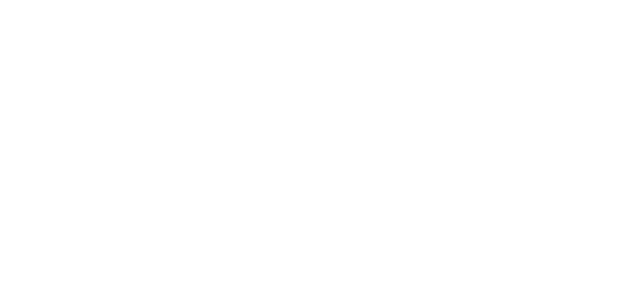
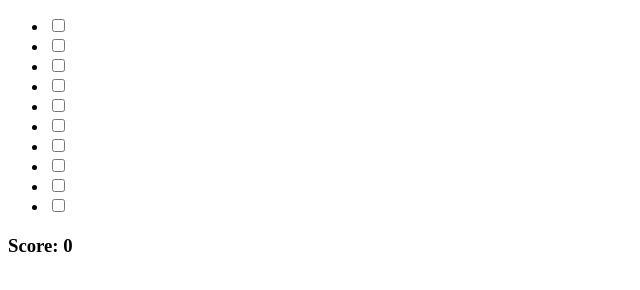
Before and after one commit to Naibaf93/animationland, a plain HTML site: page index.html in a window 1280 px wide. Shown: the whole page, without its empty margins (0-640 px from the left). Drawn offline with Linux system fonts and the light colour scheme.

Commit message:
creando contadores con css

```diff
--- a/index.html
+++ b/index.html
@@ -4,8 +4,74 @@
     <meta charset="UTF-8">
     <meta name="viewport" content="width=device-width, initial-scale=1.0">
     <title>Document</title>
+    <style>
+        body{
+            counter-reset:game; /* crea o reinicia un contador */
+        }
+
+        input:checked {
+            counter-increment: game;/* incrementa un valor de contador */
+        }
+
+        .total-count::after{
+            content: counter(game);/* inserta el contenido generado (usar con pseudoelemento) */
+        } /* counter: funcion que agrega el valor de un contador a un elemento */
+    </style>
 </head>
 <body>
+    <ul>
+        <li>
+            <input type="checkbox" name="" id="">
+                <div class="shield"></div>
+            </input>
+        </li>
+        <li>
+            <input type="checkbox" name="" id="">
+                <div class="shield"></div>
+            </input>
+        </li>
+        <li>
+            <input type="checkbox" name="" id="">
+                <div class="shield"></div>
+            </input>
+        </li>
+        <li>
+            <input type="checkbox" name="" id="">
+                <div class="shield"></div>
+            </input>
+        </li>
+        <li>
+            <input type="checkbox" name="" id="">
+                <div class="shield"></div>
+            </input>
+        </li>
+        <li>
+            <input type="checkbox" name="" id="">
+                <div class="shield"></div>
+            </input>
+        </li>
+        <li>
+            <input type="checkbox" name="" id="">
+                <div class="shield"></div>
+            </input>
+        </li>
+        <li>
+            <input type="checkbox" name="" id="">
+                <div class="shield"></div>
+            </input>
+        </li>
+        <li>
+            <input type="checkbox" name="" id="">
+                <div class="shield"></div>
+            </input>
+        </li>
+        <li>
+            <input type="checkbox" name="" id="">
+                <div class="shield"></div>
+            </input>
+        </li>
+    </ul>
 
+    <h3 class="total-count">Score: </h3>
 </body>
 </html>
```
